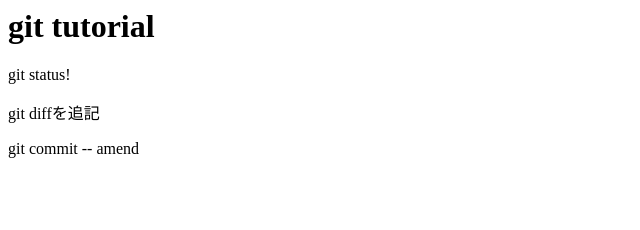
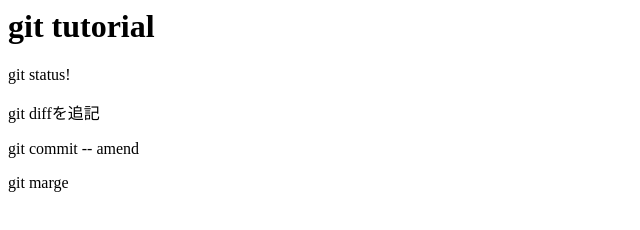
Before and after one commit to Y-Ryunosuke/git_tutorial, a plain HTML site: page index.html in a window 1280 px wide. Shown: the full height of the page, 0-640 px from the left. Drawn offline with Linux system fonts and the light colour scheme.

Commit message:
git marge追記

```diff
--- a/index.html
+++ b/index.html
@@ -2,3 +2,5 @@
 <p>git status!</p>
 <p>git diffを追記</p>
 <p>git commit -- amend</p>
+
+git marge
```
